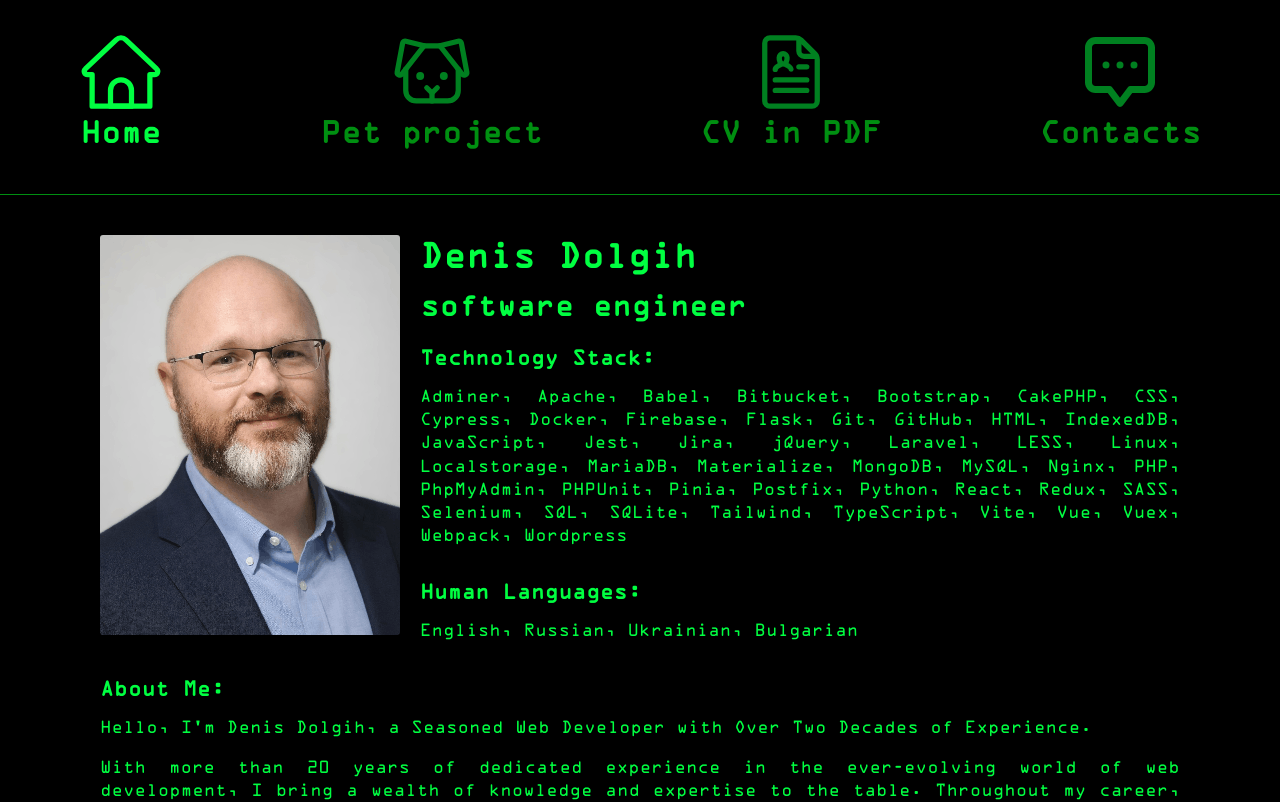
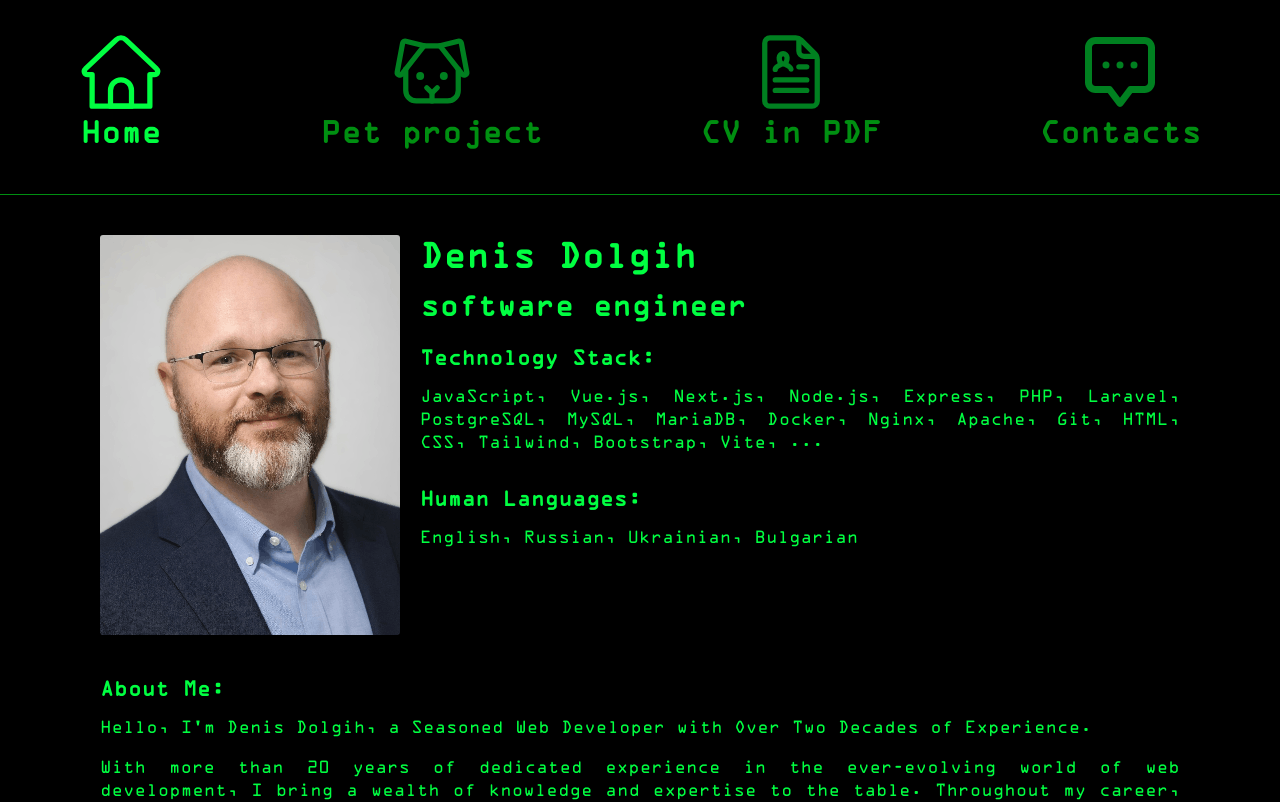
Before and after one commit to DenisDolgih/dolgih.eu, a Vue app: page / in a window 1280 px wide. Shown: the top 802 px of the page. Built offline with nearby package versions, Linux system fonts and the light colour scheme.

Commit message:
refactor: simplify technology stack list and clean up CSS formatting in Main.vue

```diff
--- a/src/Pages/Main.vue
+++ b/src/Pages/Main.vue
@@ -22,11 +22,8 @@ import PixelizedImage from '../components/PixelizedImage.vue';
       <Matrix text="Technology Stack:" />
     </h2>
     <p>
-      <Matrix text="Adminer, Apache, Babel, Bitbucket, Bootstrap, CakePHP, CSS, Cypress, Docker, Firebase, Flask, Git,
-          GitHub, HTML, IndexedDB, JavaScript, Jest, Jira, jQuery,
-          Laravel, LESS, Linux, Localstorage, MariaDB, Materialize, MongoDB, MySQL, Nginx, PHP, PhpMyAdmin, PHPUnit, Pinia, Postfix, Python,
-          React, Redux, SASS, Selenium, SQL, SQLite, Tailwind, TypeScript, Vite, Vue,
-          Vuex, Webpack, Wordpress" />
+      <Matrix
+        text="JavaScript, Vue.js, Next.js, Node.js, Express, PHP, Laravel, PostgreSQL, MySQL, MariaDB, Docker, Nginx, Apache, Git, HTML, CSS, Tailwind, Bootstrap, Vite, ..." />
     </p>
   </section>
   <section id="languages">
@@ -97,6 +94,7 @@ h1 {
   font-size: 2em;
   line-height: 1.5;
 }
+
 h2 {
   font-size: 1.2em;
   margin-top: 0.9em;
@@ -111,18 +109,18 @@ p {
 
 #avatar {
   float: left;
+
   @media only screen and (max-width: 650px) {
     float: none;
   }
 }
 
-#name, #languages {
+#name,
+#languages {
   display: inline-block;
 }
 
-#about{
+#about {
   width: 100%;
 }
-
-
 </style>
```
